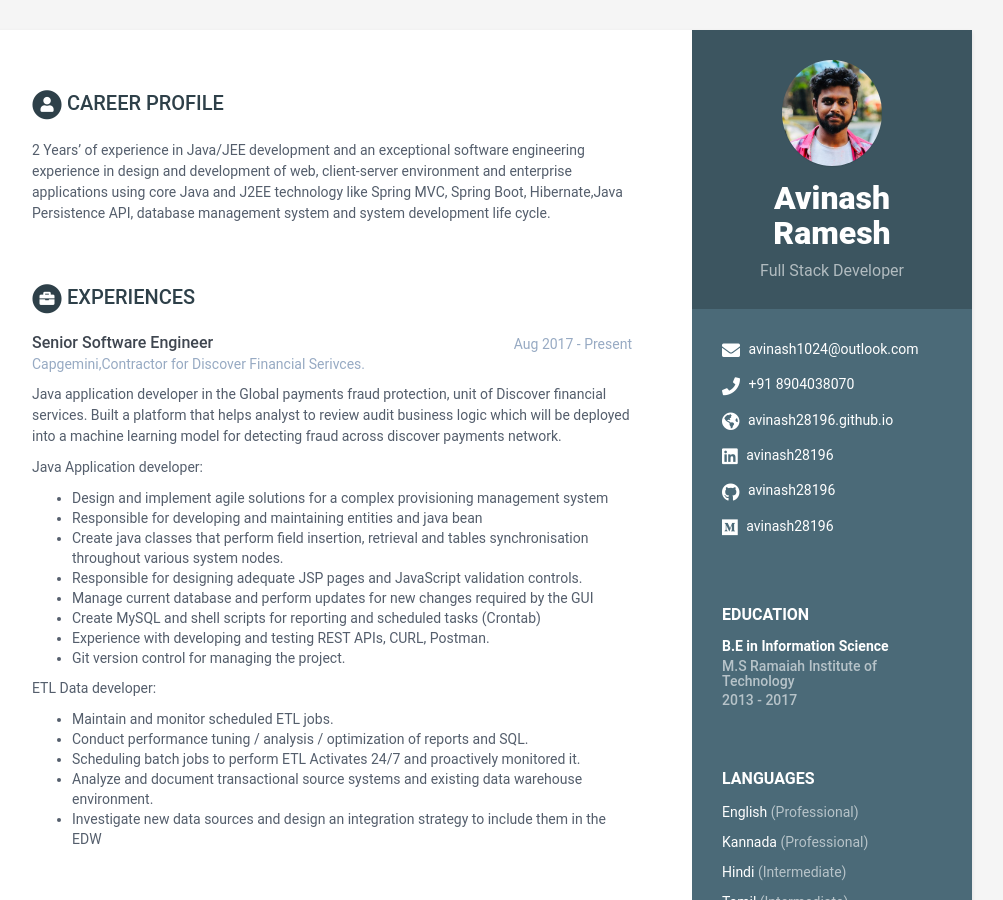
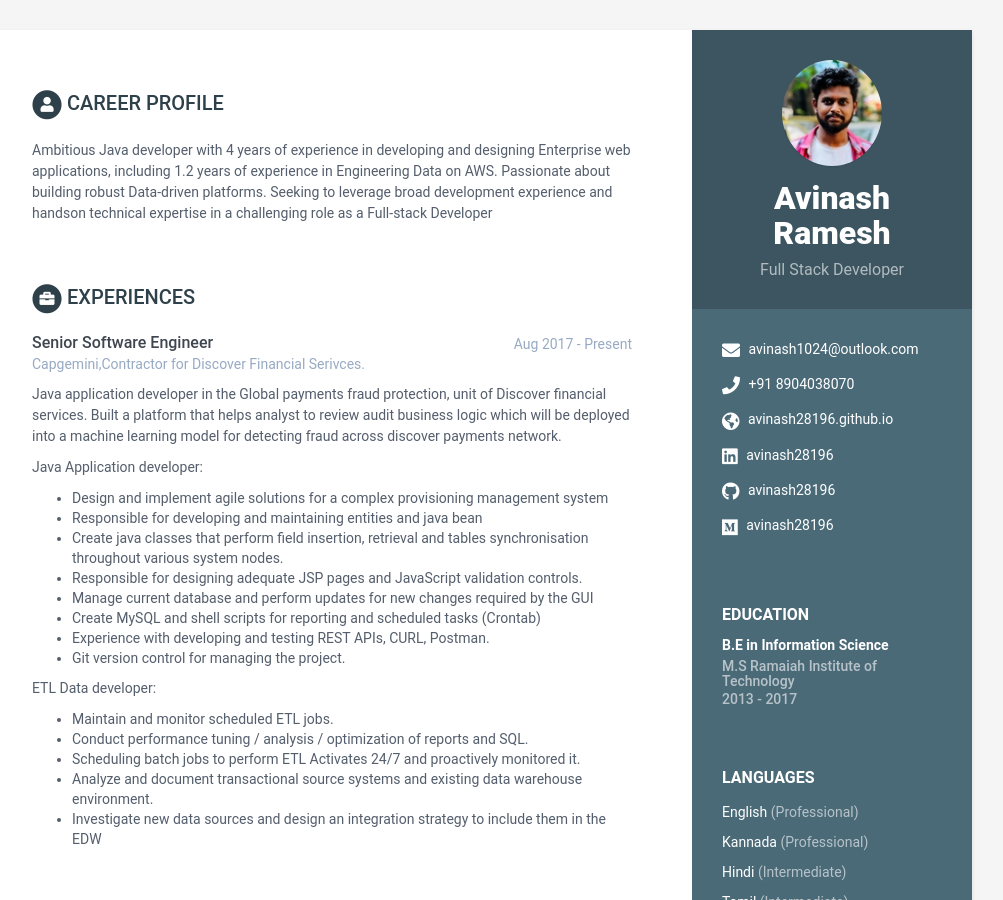
Before and after one commit to avinash28196/AvinashRamesh, a Jekyll site: the page built from index.html, in a window 1280 px wide and 900 px high. Shown: the whole window, without its empty margins (168-1171 px from the left). Built offline with Jekyll 4.4.1, drawn with Linux system fonts in a browser that asks for light colours.

Commit message:
Update data.yml

```diff
--- a/_data/data.yml
+++ b/_data/data.yml
@@ -9,7 +9,7 @@ sidebar:
     # Profile information
     name: Avinash Ramesh
     tagline: Full Stack Developer
-    avatar: dp23.jpg  #place a 100x100 picture inside /assets/images/ folder and provide the name of the file below
+    avatar: pro2021.png  #place a 100x100 picture inside /assets/images/ folder and provide the name of the file below
 
     # Sidebar links
     email: avinash1024@outlook.com
@@ -51,10 +51,11 @@ sidebar:
 career-profile:
     title: Career Profile
     summary: |
-      2 Years' of experience in Java/JEE development and an exceptional software engineering experience in
-      design and development of web, client-server environment and enterprise applications using core Java
-      and J2EE technology like Spring MVC, Spring Boot, Hibernate,Java Persistence API, database management system
-      and system development life cycle.
+        Ambitious Java developer with 4 years of experience in developing and
+        designing Enterprise web applications, including 1.2 years of experience in
+        Engineering Data on AWS. Passionate about building robust Data-driven
+        platforms. Seeking to leverage broad development experience and handson
+        technical expertise in a challenging role as a Full-stack Developer
 
 
 education:
```
